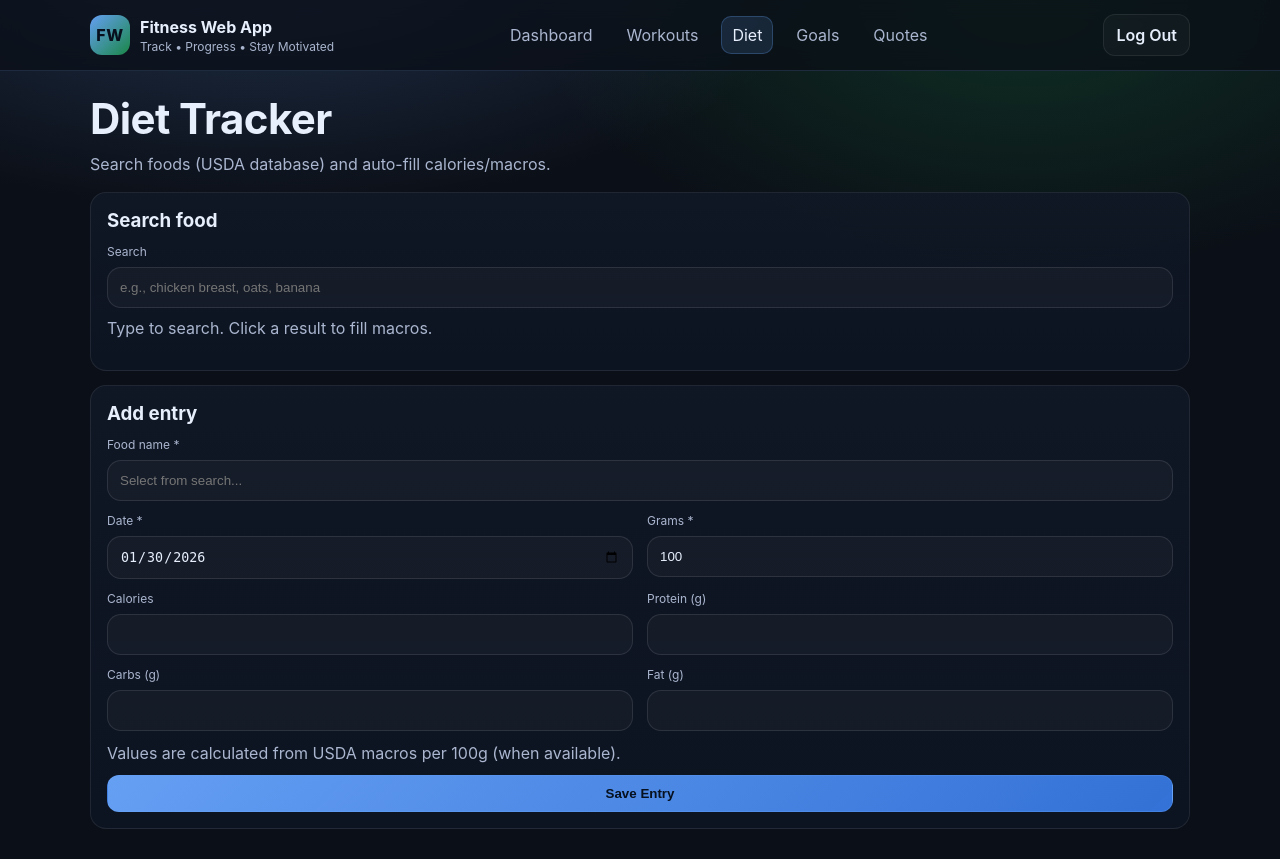
After one commit to Dawud012/web-based-integrated-fitness-management-system, a Flask app: page /diet in a window 1280 px wide. The commit adds this page. Run offline with Flask 3, Linux system fonts and the light colour scheme; the visitor is signed in with stand-in values (Sample User, id 1).

Commit message:
Add diet tracker with USDA search and DB saving

```diff
--- a/app.py
+++ b/app.py
@@ -3,6 +3,8 @@ from werkzeug.security import generate_password_hash, check_password_hash
 from models.db import get_db, init_db
 import re
 from datetime import date
+import os
+import requests
 
 
 def password_is_strong(pw: str):
@@ -342,5 +344,151 @@ def delete_exercise(session_id, exercise_id):
     return redirect(url_for("workout_detail", session_id=session_id))
 
 
+USDA_API_KEY = os.getenv("USDA_API_KEY", "")
+
+@app.route("/api/food-search")
+def food_search():
+    if not session.get("user_id"):
+        return {"error": "Unauthorized"}, 401
+
+    q = request.args.get("q", "").strip()
+    if not q:
+        return {"foods": []}
+
+    if not USDA_API_KEY:
+        return {"error": "Missing USDA_API_KEY env var"}, 500
+
+    url = "https://api.nal.usda.gov/fdc/v1/foods/search"
+    params = {
+        "api_key": USDA_API_KEY,
+        "query": q,
+        "pageSize": 8,
+    }
+
+    r = requests.get(url, params=params, timeout=10)
+    r.raise_for_status()
+    data = r.json()
+
+    foods = []
+    for item in data.get("foods", []):
+        foods.append({
+            "fdcId": item.get("fdcId"),
+            "description": item.get("description", ""),
+            "brandName": item.get("brandName", ""),
+            "foodCategory": item.get("foodCategory", ""),
+        })
+
+    return {"foods": foods}
+
+
+def _pick_nutrients(food_json: dict):
+    """
+    Returns calories/protein/carbs/fat per 100g if available.
+    USDA provides nutrients in multiple ways depending on the item.
+    This tries to map common nutrients from foodNutrients.
+    """
+    calories = protein = carbs = fat = None
+
+    # foodNutrients is a list of objects with nutrient info
+    for fn in food_json.get("foodNutrients", []):
+        nut = fn.get("nutrient", {}) or {}
+        name = (nut.get("name") or "").lower()
+
+        # amount is usually per 100g for many items
+        amt = fn.get("amount", None)
+
+        if amt is None:
+            continue
+
+        if "energy" in name and calories is None:
+            calories = amt
+        elif "protein" in name and protein is None:
+            protein = amt
+        elif ("carbohydrate" in name or "carbs" in name) and carbs is None:
+            carbs = amt
+        elif "total lipid" in name or "fat" in name:
+            if fat is None:
+                fat = amt
+
+    return {
+        "calories": calories,
+        "protein": protein,
+        "carbs": carbs,
+        "fat": fat,
+    }
+
+
+@app.route("/api/food-detail/<int:fdc_id>")
+def food_detail(fdc_id):
+    if not session.get("user_id"):
+        return {"error": "Unauthorized"}, 401
+
+    if not USDA_API_KEY:
+        return {"error": "Missing USDA_API_KEY env var"}, 500
+
+    url = f"https://api.nal.usda.gov/fdc/v1/food/{fdc_id}"
+    params = {"api_key": USDA_API_KEY}
+
+    r = requests.get(url, params=params, timeout=10)
+    r.raise_for_status()
+    food = r.json()
+
+    nutrients = _pick_nutrients(food)
+
+    return {
+        "fdcId": fdc_id,
+        "description": food.get("description", ""),
+        "brandOwner": food.get("brandOwner", ""),
+        "nutrients_per_100g": nutrients
+    }
+
+
+@app.route("/diet")
+def diet():
+    if not session.get("user_id"):
+        return redirect(url_for("login"))
+    return render_template("diet.html")
+
+@app.route("/diet/save", methods=["POST"])
+def diet_save():
+    if not session.get("user_id"):
+        return redirect(url_for("login"))
+
+    user_id = session["user_id"]
+
+    entry_date = request.form.get("entry_date", "").strip()
+    food_name = request.form.get("food_name", "").strip()
+    grams = request.form.get("grams", "").strip()
+    calories = request.form.get("calories", "").strip()
+    protein = request.form.get("protein", "").strip()
+    carbs = request.form.get("carbs", "").strip()
+    fat = request.form.get("fat", "").strip()
+
+    # basic validation
+    if not entry_date or not food_name or not grams:
+        flash("Please select a food and fill date + grams.", "error")
+        return redirect(url_for("diet"))
+
+    try:
+        grams = float(grams)
+        calories = float(calories) if calories else None
+        protein = float(protein) if protein else None
+        carbs = float(carbs) if carbs else None
+        fat = float(fat) if fat else None
+    except ValueError:
+        flash("Numbers invalid (grams/macros).", "error")
+        return redirect(url_for("diet"))
+
+    conn = get_db()
+    conn.execute("""
+        INSERT INTO diet_entries (user_id, entry_date, food_name, grams, calories, protein, carbs, fat)
+        VALUES (?, ?, ?, ?, ?, ?, ?, ?)
+    """, (user_id, entry_date, food_name, grams, calories, protein, carbs, fat))
+    conn.commit()
+    conn.close()
+
+    flash("Diet entry saved ✅", "success")
+    return redirect(url_for("diet"))
+
 if __name__ == "__main__":
     app.run(debug=True)
--- /dev/null
+++ b/templates/diet.html
@@ -0,0 +1,264 @@
+<!DOCTYPE html>
+<html lang="en">
+<head>
+  <meta charset="UTF-8" />
+  <meta name="viewport" content="width=device-width, initial-scale=1.0" />
+  <title>Diet Tracker • Fitness Web App</title>
+  <link rel="stylesheet" href="{{ url_for('static', filename='css/style.css') }}">
+</head>
+<body>
+
+  <header class="topbar">
+    <div class="container topbar__inner">
+      <div class="brand">
+        <div class="brand__logo">FW</div>
+        <div class="brand__text">
+          <div class="brand__name">Fitness Web App</div>
+          <div class="brand__tag">Track • Progress • Stay Motivated</div>
+        </div>
+      </div>
+
+      <nav class="nav">
+        <a class="nav__link" href="{{ url_for('dashboard') }}">Dashboard</a>
+        <a class="nav__link" href="{{ url_for('workouts') }}">Workouts</a>
+        <a class="nav__link nav__link--active" href="{{ url_for('diet') }}">Diet</a>
+        <a class="nav__link" href="#">Goals</a>
+        <a class="nav__link" href="#">Quotes</a>
+      </nav>
+
+      <div class="topbar__actions">
+        <a class="btn btn--ghost" href="{{ url_for('logout') }}">Log Out</a>
+      </div>
+    </div>
+  </header>
+
+  <main class="container" style="padding: 22px 0 30px;">
+    <h1 class="hero__title" style="margin:0 0 8px;">Diet Tracker</h1>
+    <p class="hero__subtitle" style="margin:0 0 14px;">
+      Search foods (USDA database) and auto-fill calories/macros.
+    </p>
+
+    <!-- Flash messages -->
+    {% with messages = get_flashed_messages(with_categories=True) %}
+      {% if messages %}
+        <div style="display:flex; flex-direction:column; gap:10px; margin-bottom:14px;">
+          {% for category, msg in messages %}
+            <div class="panel" style="padding:12px 14px;">
+              <strong style="text-transform:capitalize;">{{ category }}:</strong>
+              <span class="muted">{{ msg }}</span>
+            </div>
+          {% endfor %}
+        </div>
+      {% endif %}
+    {% endwith %}
+
+    <!-- Search -->
+    <section class="panel" style="margin-bottom: 14px;">
+      <h3 class="panel__title">Search food</h3>
+
+      <label class="field">
+        <span class="field__label">Search</span>
+        <input class="input" id="foodQuery" type="text" placeholder="e.g., chicken breast, oats, banana" autocomplete="off">
+      </label>
+
+      <div id="results" class="list" style="margin-top: 12px; display:none;"></div>
+
+      <p id="searchHint" class="muted" style="margin-top: 10px;">
+        Type to search. Click a result to fill macros.
+      </p>
+    </section>
+
+    <!-- Add Entry -->
+    <section class="panel">
+      <h3 class="panel__title">Add entry</h3>
+
+      <form class="form" method="post" action="{{ url_for('diet_save') }}">
+
+        <label class="field">
+          <span class="field__label">Food name *</span>
+          <input class="input" id="foodName" name="food_name" type="text" placeholder="Select from search..." readonly required>
+        </label>
+
+        <div class="split" style="grid-template-columns: 1fr 1fr; padding:0;">
+          <label class="field">
+            <span class="field__label">Date *</span>
+            <input class="input" id="entryDate" name="entry_date" type="date" required>
+          </label>
+
+          <label class="field">
+            <span class="field__label">Grams *</span>
+            <input class="input" id="grams" name="grams" type="number" min="1" value="100" required>
+          </label>
+        </div>
+
+        <div class="split" style="grid-template-columns: 1fr 1fr; padding:0;">
+          <label class="field">
+            <span class="field__label">Calories</span>
+            <input class="input" id="calories" name="calories" type="number" step="0.1" readonly>
+          </label>
+
+          <label class="field">
+            <span class="field__label">Protein (g)</span>
+            <input class="input" id="protein" name="protein" type="number" step="0.1" readonly>
+          </label>
+        </div>
+
+        <div class="split" style="grid-template-columns: 1fr 1fr; padding:0;">
+          <label class="field">
+            <span class="field__label">Carbs (g)</span>
+            <input class="input" id="carbs" name="carbs" type="number" step="0.1" readonly>
+          </label>
+
+          <label class="field">
+            <span class="field__label">Fat (g)</span>
+            <input class="input" id="fat" name="fat" type="number" step="0.1" readonly>
+          </label>
+        </div>
+
+        <p class="muted" style="margin:0;">
+          Values are calculated from USDA macros per 100g (when available).
+        </p>
+
+        <button class="btn btn--primary btn--full" type="submit">
+          Save Entry
+        </button>
+
+      </form>
+    </section>
+  </main>
+
+<script>
+  const foodQuery = document.getElementById("foodQuery");
+  const resultsEl = document.getElementById("results");
+  const searchHint = document.getElementById("searchHint");
+
+  const foodName = document.getElementById("foodName");
+  const entryDate = document.getElementById("entryDate");
+  const gramsEl = document.getElementById("grams");
+
+  const caloriesEl = document.getElementById("calories");
+  const proteinEl = document.getElementById("protein");
+  const carbsEl = document.getElementById("carbs");
+  const fatEl = document.getElementById("fat");
+
+  // default date = today
+  if (!entryDate.value) {
+    const today = new Date().toISOString().slice(0,10);
+    entryDate.value = today;
+  }
+
+  let basePer100 = { calories: 0, protein: 0, carbs: 0, fat: 0 };
+
+  function round1(x) {
+    if (x === null || x === undefined || isNaN(x)) return "";
+    return Math.round(x * 10) / 10;
+  }
+
+  function safeNum(x) {
+    const n = Number(x);
+    return Number.isFinite(n) ? n : 0;
+  }
+
+  function recalcTotals() {
+    const grams = parseFloat(gramsEl.value || "0");
+    const factor = grams / 100.0;
+
+    caloriesEl.value = round1(safeNum(basePer100.calories) * factor);
+    proteinEl.value  = round1(safeNum(basePer100.protein)  * factor);
+    carbsEl.value    = round1(safeNum(basePer100.carbs)    * factor);
+    fatEl.value      = round1(safeNum(basePer100.fat)      * factor);
+  }
+
+  gramsEl.addEventListener("input", recalcTotals);
+
+  let timer = null;
+
+  foodQuery.addEventListener("input", () => {
+    clearTimeout(timer);
+    const q = foodQuery.value.trim();
+
+    if (q.length < 2) {
+      resultsEl.style.display = "none";
+      resultsEl.innerHTML = "";
+      searchHint.textContent = "Type to search. Click a result to fill macros.";
+      return;
+    }
+
+    timer = setTimeout(async () => {
+      try {
+        searchHint.textContent = "Searching...";
+        const res = await fetch(`/api/food-search?q=${encodeURIComponent(q)}`);
+        const data = await res.json();
+
+        const foods = data.foods || [];
+        resultsEl.innerHTML = "";
+
+        if (!foods.length) {
+          resultsEl.style.display = "none";
+          searchHint.textContent = "No results found.";
+          return;
+        }
+
+        resultsEl.style.display = "flex";
+        resultsEl.style.flexDirection = "column";
+        resultsEl.style.gap = "10px";
+
+        foods.forEach(item => {
+          const div = document.createElement("div");
+          div.className = "list__item";
+          div.style.gridTemplateColumns = "1fr auto";
+          div.style.cursor = "pointer";
+
+          const brand = item.brandName ? (item.brandName + " • ") : "";
+          const cat = item.foodCategory ? item.foodCategory : "";
+
+          div.innerHTML = `
+            <div>
+              <div style="font-weight:700;">${item.description}</div>
+              <div class="muted" style="font-size:13px;">${brand}${cat}</div>
+            </div>
+            <span class="pill pill--blue">Select</span>
+          `;
+
+          div.onclick = async () => {
+            try {
+              searchHint.textContent = "Loading nutrition...";
+              const detailRes = await fetch(`/api/food-detail/${item.fdcId}`);
+              const detail = await detailRes.json();
+
+              foodName.value = detail.description || item.description;
+
+              const n = detail.nutrients_per_100g || {};
+              basePer100 = {
+                calories: n.calories,
+                protein: n.protein,
+                carbs: n.carbs,
+                fat: n.fat
+              };
+
+              gramsEl.value = 100;
+              recalcTotals();
+
+              resultsEl.style.display = "none";
+              resultsEl.innerHTML = "";
+              searchHint.textContent = "Selected. Adjust grams to recalculate totals.";
+            } catch (e) {
+              console.error(e);
+              searchHint.textContent = "Could not load nutrition for that item.";
+            }
+          };
+
+          resultsEl.appendChild(div);
+        });
+
+        searchHint.textContent = "Click a result to fill macros.";
+      } catch (e) {
+        console.error(e);
+        searchHint.textContent = "Error searching foods (check server logs).";
+      }
+    }, 350);
+  });
+</script>
+
+</body>
+</html>
--- a/templates/index.html
+++ b/templates/index.html
@@ -25,7 +25,8 @@
       <nav class="nav">
         <a class="nav__link nav__link--active" href="#">Dashboard</a>
         <a class="nav__link" href="#">Workouts</a>
-        <a class="nav__link" href="#">Diet</a>
+        <a class="nav__link" href="{{ url_for('diet') }}">Diet</a>
+
         <a class="nav__link" href="#">Goals</a>
         <a class="nav__link" href="#">Quotes</a>
       </nav>
```
Also changed, not shown: models/db.py (+18 -4 lines).
